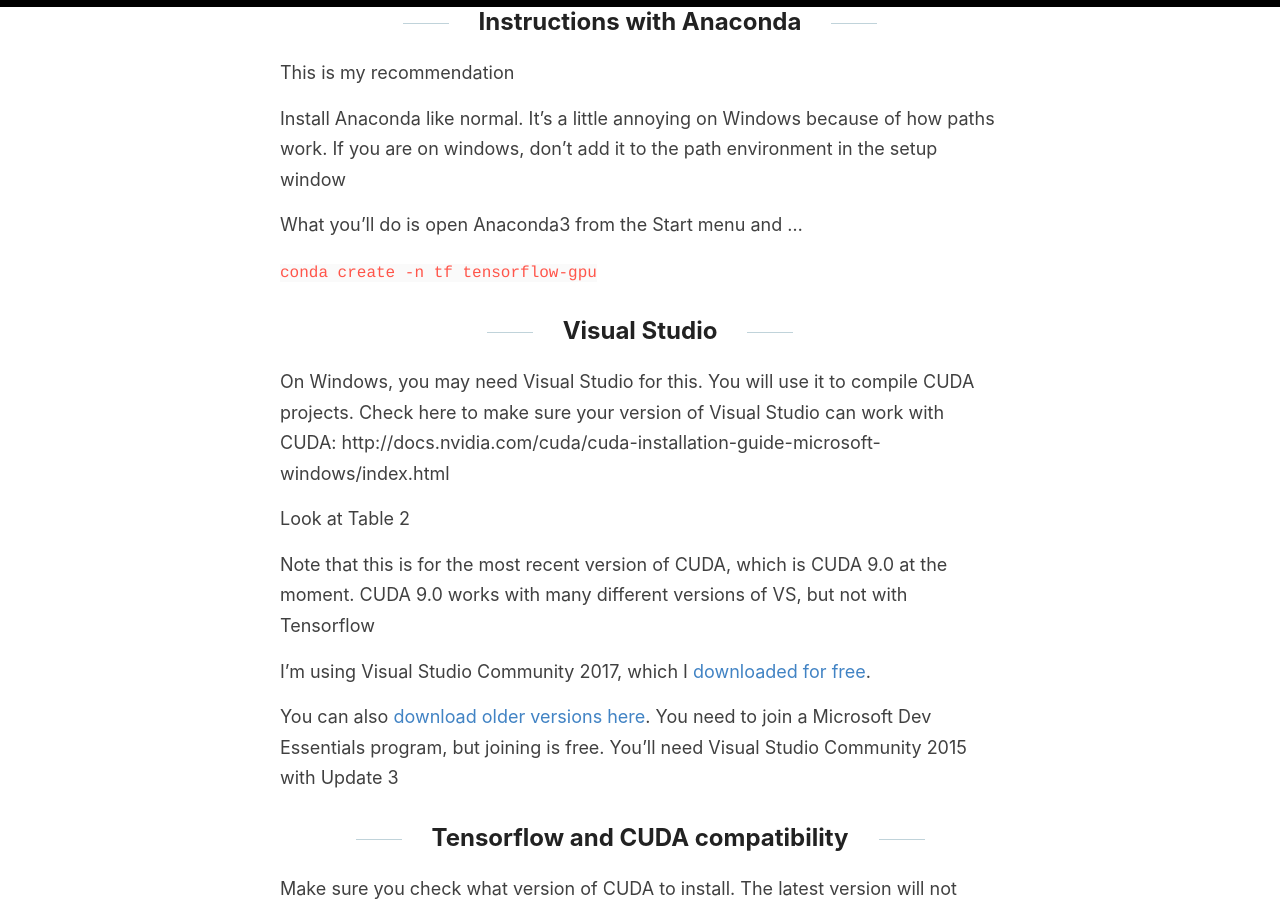
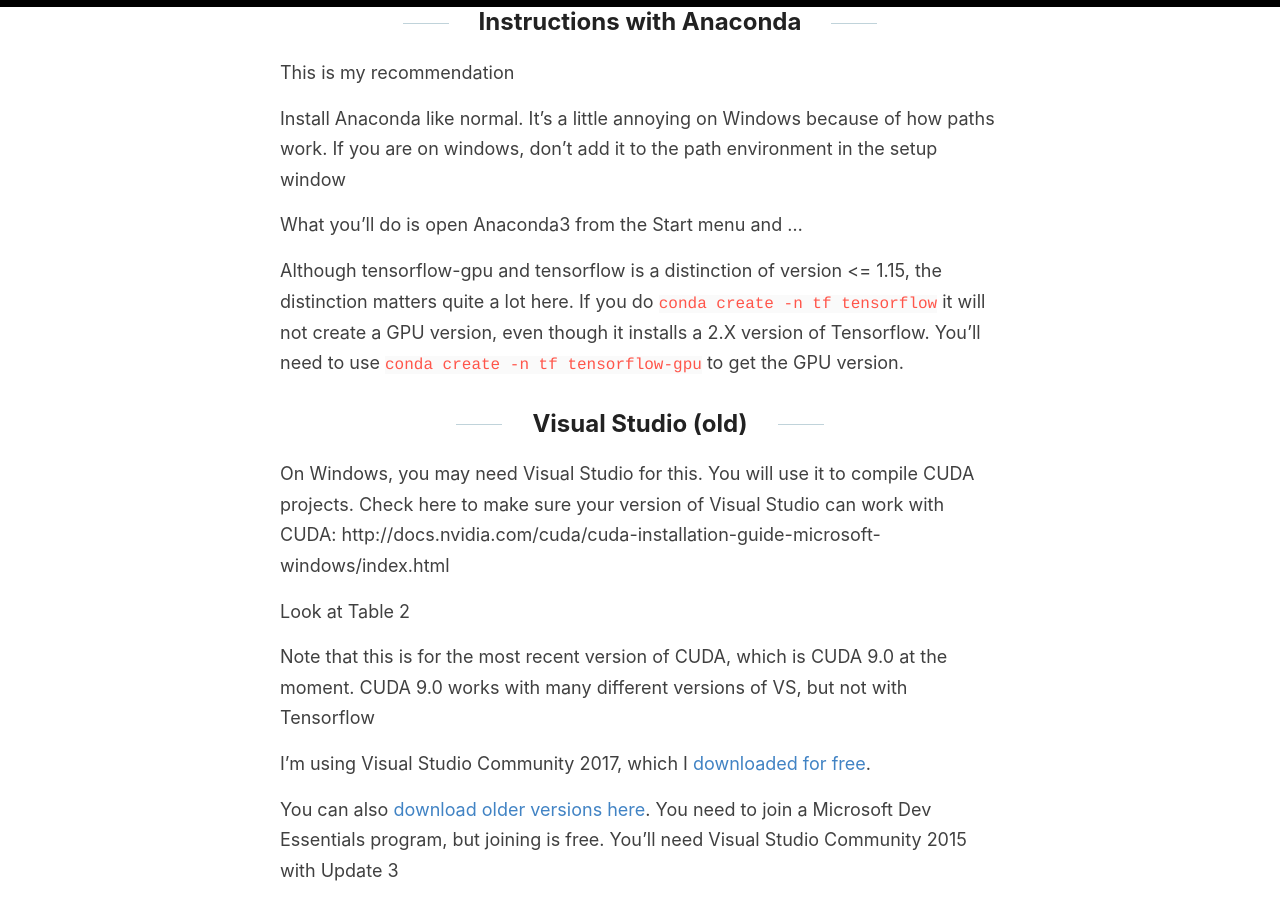
Before and after one commit to jss367/blog, a Jekyll site: the page built from _posts/2017-6-21-tensorflow-gpu-cuda.md, in a window 1280 px wide and 900 px high, scrolled down 1683 px. Built offline with Jekyll 4.4.1, drawn with Linux system fonts in a browser that asks for light colours; our own code applies the rules of GitHub Pages for plain Markdown files.

Commit message:
Update 2017-6-21-tensorflow-gpu-cuda.md

```diff
--- a/_posts/2017-6-21-tensorflow-gpu-cuda.md
+++ b/_posts/2017-6-21-tensorflow-gpu-cuda.md
@@ -65,15 +65,10 @@ Install Anaconda like normal. It's a little annoying on Windows because of how p
 
 What you'll do is open Anaconda3 from the Start menu and ...
 
-
-`conda create -n tf tensorflow-gpu`
+Although tensorflow-gpu and tensorflow is a distinction of version <= 1.15, the distinction matters quite a lot here. If you do `conda create -n tf tensorflow` it will not create a GPU version, even though it installs a 2.X version of Tensorflow. You'll need to use `conda create -n tf tensorflow-gpu` to get the GPU version.
 
 
-
-
-
-
-## Visual Studio
+## Visual Studio (old)
 
 On Windows, you may need Visual Studio for this. You will use it to compile CUDA projects. Check here to make sure your version of Visual Studio can work with CUDA: http://docs.nvidia.com/cuda/cuda-installation-guide-microsoft-windows/index.html
 
```
